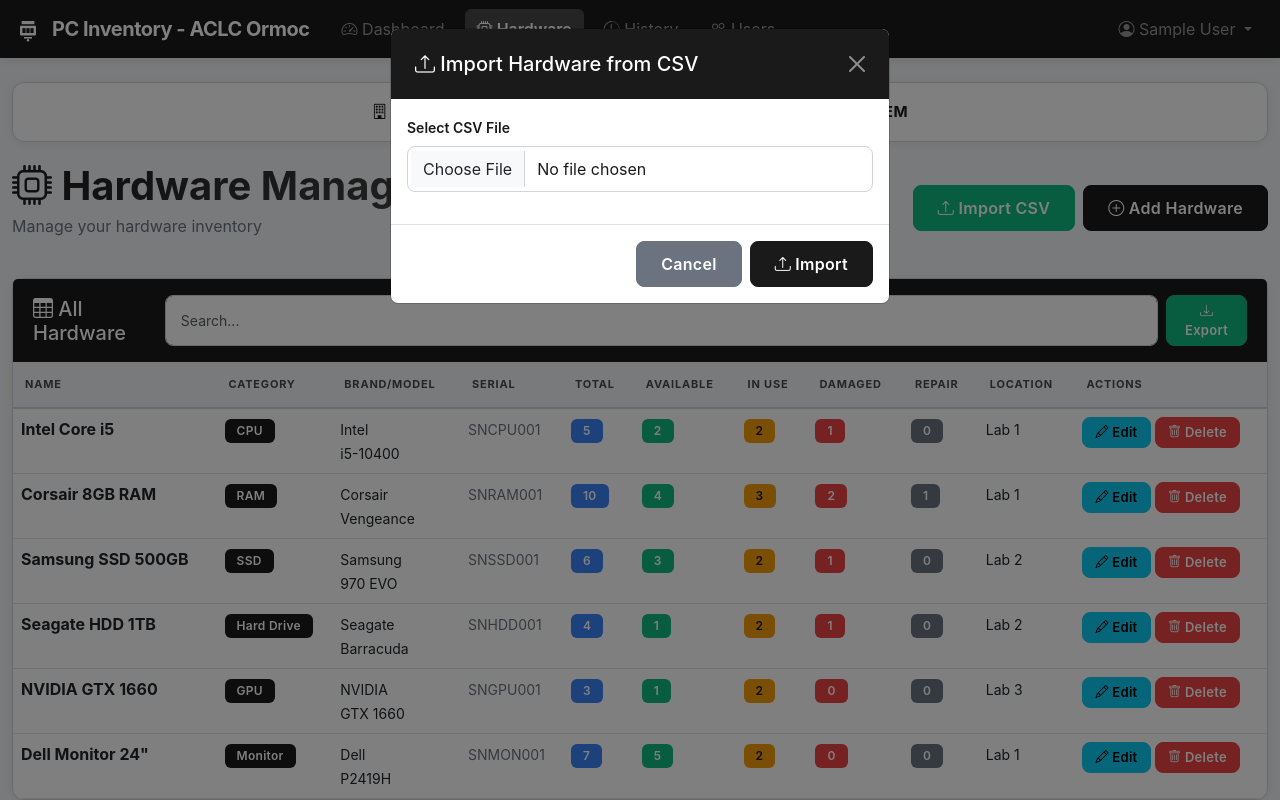
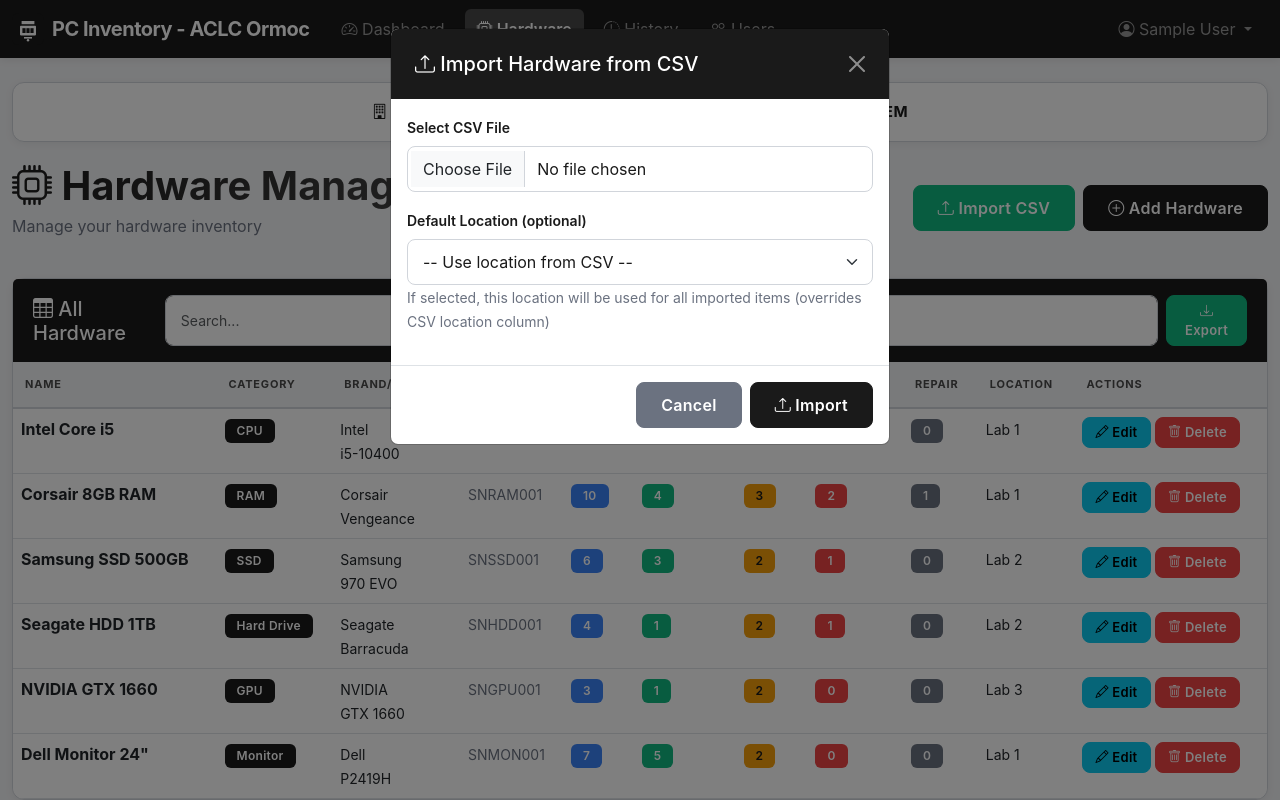
Before and after one commit to Katsura34/PC_hardware_inventory, a PHP site: page /pages/hardware.php in a window 1280 px wide, after a click on "Import CSV". Run offline with PHP 8.4, Linux system fonts and the light colour scheme; the visitor is signed in with stand-in values (Sample User, id 1); data comes from the database, SQL or seed files in the repository.

Commit message:
Fix CSV export format and add location dropdown for import
- Updated CSV export to use correct import format (name, category_id, type, brand, model, serial_number, quantities, location)
- Added Default Location dropdown in CSV Import modal
- Updated import_csv.php to handle optional default location parameter
- Location column in CSV is now optional when default location is selected

Co-authored-by: Katsura34 <157209871+Katsura34@users.noreply.github.com>

```diff
--- a/pages/hardware.php
+++ b/pages/hardware.php
@@ -243,7 +243,7 @@ include '../includes/header.php';
         <div class="d-flex gap-2 w-100 w-md-auto">
             <input type="text" id="searchInput" class="form-control form-control-sm flex-grow-1" placeholder="Search..."
                    onkeyup="searchTable('searchInput', 'hardwareTable')">
-            <button class="btn btn-sm btn-success" onclick="exportTableToCSV('hardwareTable', 'hardware_inventory.csv')">
+            <button class="btn btn-sm btn-success" onclick="exportHardwareToCSV()">
                 <i class="bi bi-download"></i><span class="d-none d-sm-inline"> Export</span>
             </button>
         </div>
@@ -488,11 +488,21 @@ include '../includes/header.php';
                     <div class="alert alert-info">
                         <strong><i class="bi bi-info-circle"></i> CSV Format:</strong>
                         <br>name, category_id, type, brand, model, serial_number, unused_quantity, in_use_quantity, damaged_quantity, repair_quantity, location
-                        <br><small class="text-muted">First row should be the header</small>
+                        <br><small class="text-muted">First row should be the header. Location column is optional if default location is selected below.</small>
                     </div>
                     <div class="mb-3">
                         <label for="csvFile" class="form-label">Select CSV File</label>
                         <input type="file" class="form-control" id="csvFile" name="csvFile" accept=".csv" required>
+                    </div>
+                    <div class="mb-3">
+                        <label for="defaultLocation" class="form-label">Default Location (optional)</label>
+                        <select class="form-select" id="defaultLocation" name="defaultLocation">
+                            <option value="">-- Use location from CSV --</option>
+                            <?php foreach ($locations as $loc): ?>
+                            <option value="<?php echo escapeOutput($loc); ?>"><?php echo escapeOutput($loc); ?></option>
+                            <?php endforeach; ?>
+                        </select>
+                        <small class="text-muted">If selected, this location will be used for all imported items (overrides CSV location column)</small>
                     </div>
                     <div id="importPreview" class="d-none">
                         <h6>Preview (First 5 rows):</h6>
@@ -516,6 +526,43 @@ include '../includes/header.php';
 </div>
 
 <script>
+// Hardware data for CSV export (in the correct import format)
+var hardwareData = <?php echo json_encode($hardware); ?>;
+
+// Export hardware to CSV in the correct import format
+function exportHardwareToCSV() {
+    const headers = ['name', 'category_id', 'type', 'brand', 'model', 'serial_number',
+                     'unused_quantity', 'in_use_quantity', 'damaged_quantity', 'repair_quantity', 'location'];
+
+    let csv = [headers.join(',')];
+
+    hardwareData.forEach(function(item) {
+        let row = [
+            '"' + (item.name || '').replace(/"/g, '""') + '"',
+            item.category_id || '',
+            '"' + (item.type || '').replace(/"/g, '""') + '"',
+            '"' + (item.brand || '').replace(/"/g, '""') + '"',
+            '"' + (item.model || '').replace(/"/g, '""') + '"',
+            '"' + (item.serial_number || '').replace(/"/g, '""') + '"',
+            item.unused_quantity || 0,
+            item.in_use_quantity || 0,
+            item.damaged_quantity || 0,
+            item.repair_quantity || 0,
+            '"' + (item.location || '').replace(/"/g, '""') + '"'
+        ];
+        csv.push(row.join(','));
+    });
+
+    const csvContent = csv.join('\n');
+    const blob = new Blob([csvContent], { type: 'text/csv;charset=utf-8;' });
+    const url = window.URL.createObjectURL(blob);
+    const a = document.createElement('a');
+    a.href = url;
+    a.download = 'hardware_inventory.csv';
+    a.click();
+    window.URL.revokeObjectURL(url);
+}
+
 // Edit hardware function
 function editHardware(item) {
     document.getElementById('edit_id').value = item.id;
```
Also changed, not shown: pages/import_csv.php (+15 -5 lines).
